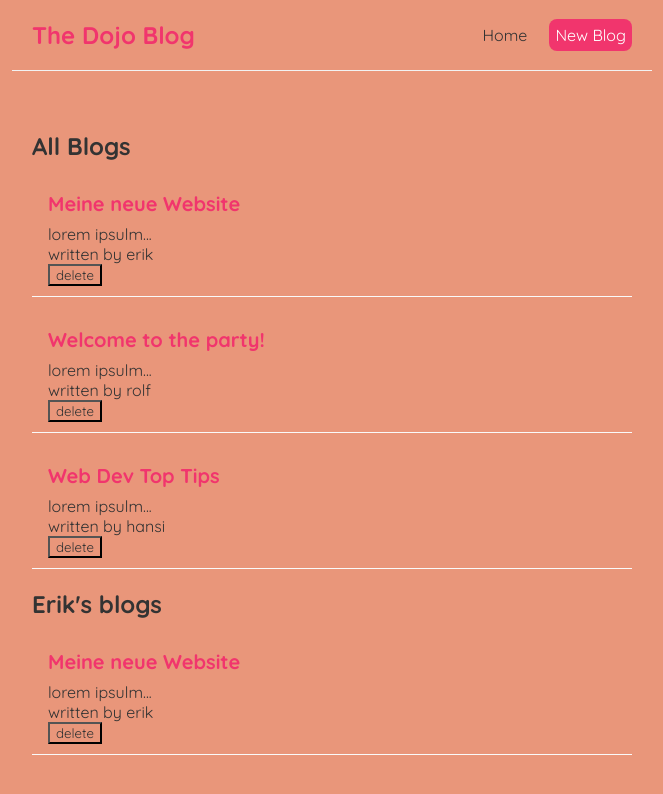
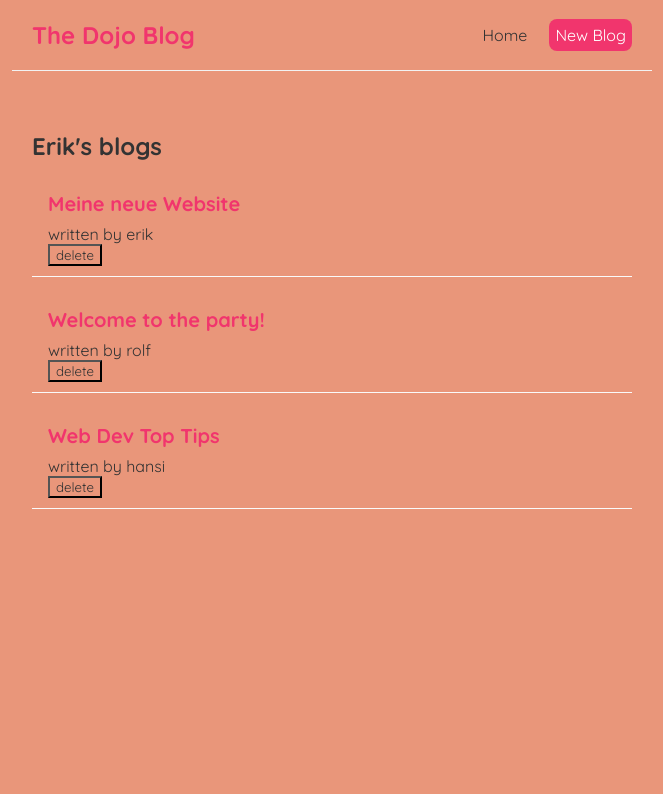
Before and after one commit to pytherik/learn-react, a React (Create React App) app in the folder dojo-blog/: page / in a window 1280 px wide. Shown: the top 794 px of the page, without its empty margins (308-971 px from the left). Built offline with nearby package versions, Linux system fonts and the light colour scheme.

Commit message:
fix handleDelete error

```diff
--- a/dojo-blog/src/BlogList.js
+++ b/dojo-blog/src/BlogList.js
@@ -5,13 +5,13 @@ const BlogList = ({ blogs, title, handleDelete }) => {
   return (
     <div className="blog-list">
       <h2>{title}</h2>
-      {blogs.map(blog => (<div className="blog-preview" key={blog.id}>
-        <h2>{blog.title}</h2>
-        <p>{blog.body}</p>
-        <p>written by {blog.author}</p>
-        <button onClick={() => handleDelete(blog.id)}>delete</button>
-      </div>))}
-    </div>
+      {blogs.map(blog => (
+        <div className="blog-preview" key={blog.id}>
+          <h2>{blog.title}</h2>
+          <p>written by {blog.author}</p>
+          <button onClick={() => handleDelete(blog.id)}>delete</button>
+        </div>))}
+      </div>
   );
 };
 
--- a/dojo-blog/src/Home.js
+++ b/dojo-blog/src/Home.js
@@ -15,10 +15,7 @@ const Home = () => {
 
   return (
     <div className="home">
-      <BlogList blogs={blogs} title="All Blogs" />
-      <BlogList blogs={blogs.filter(blog => blog.author === 'erik')}
-                title="Erik's blogs"
-                handleDelete={handleDelete}/>
+      <BlogList blogs={blogs} title="Erik's blogs" handleDelete={handleDelete}/>
     </div>
   );
 };
```
